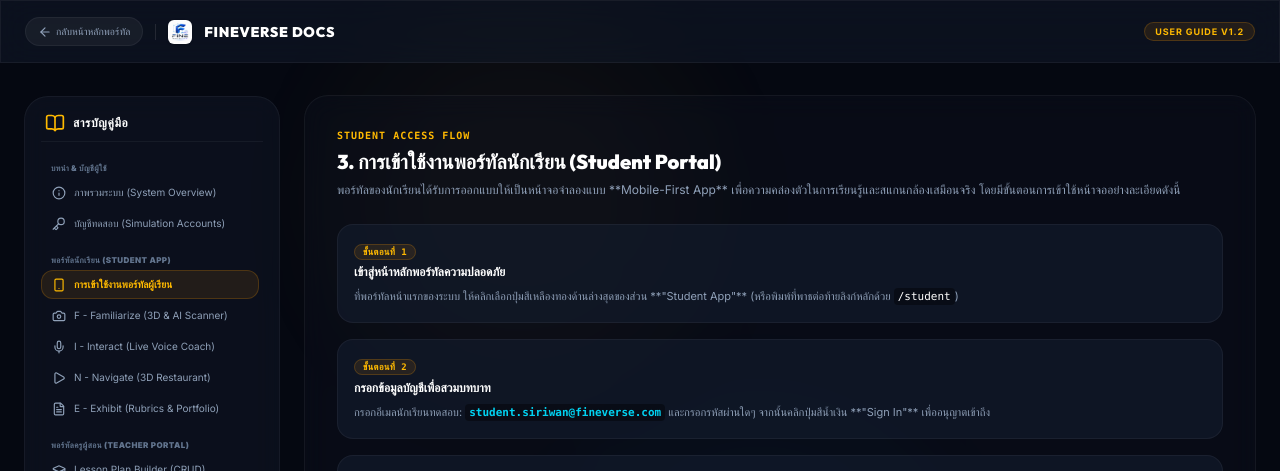
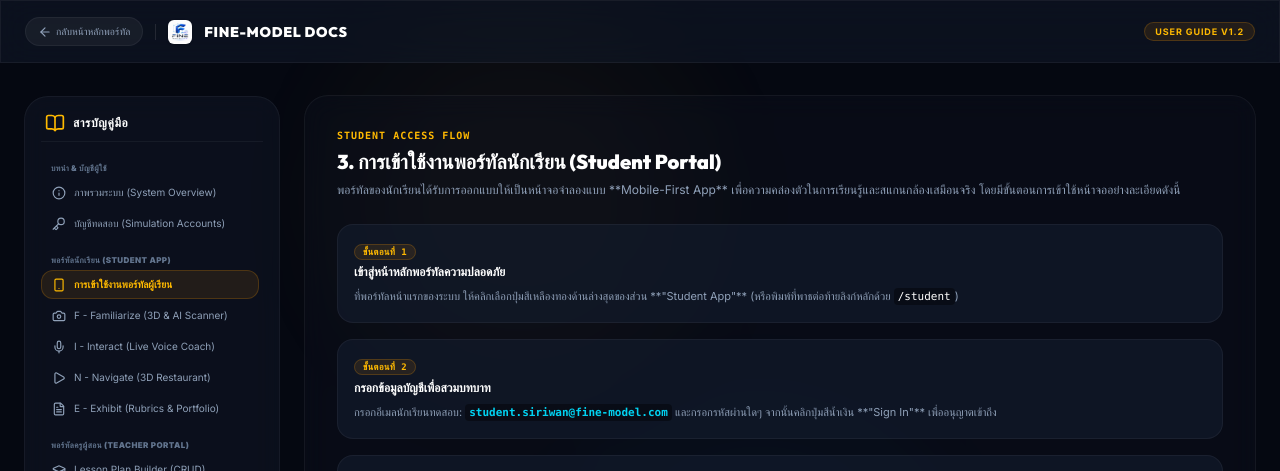
Before and after one commit to JSDevelops/fine-model-3d, a Next.js app: page /docs in a window 1280 px wide. Both pictures are taken after a click on the button "การเข้าใช้งานพอร์ทัลผู้เรียน". Shown: the top 471 px of the page. Built offline with nearby package versions, Linux system fonts and the light colour scheme.

Commit message:
feat: rename logo text and email domain from FINEVERSE to FINE-MODEL

```diff
--- a/src/app/admin/page.js
+++ b/src/app/admin/page.js
@@ -20,11 +20,11 @@
       setLoginError('กรุณากรอกอีเมลและรหัสผ่าน')
       return
     }
-    if (email.toLowerCase().includes('admin') || email.toLowerCase() === 'admin@fineverse.com') {
+    if (email.toLowerCase().includes('admin') || email.toLowerCase() === 'admin@fine-model.com') {
       setIsLoggedIn(true)
       setLoginError('')
     } else {
-      setLoginError('อีเมลผู้ใช้งานไม่ถูกต้อง (แนะนำใช้: admin@fineverse.com)')
+      setLoginError('อีเมลผู้ใช้งานไม่ถูกต้อง (แนะนำใช้: admin@fine-model.com)')
     }
   }
 
@@ -87,7 +87,7 @@
                     type="email"
                     value={email}
                     onChange={(e) => setEmail(e.target.value)}
-                    placeholder="admin@fineverse.com"
+                    placeholder="admin@fine-model.com"
                     className="w-full bg-slate-950/80 border border-white/5 rounded-xl pl-10 pr-4 py-2.5 text-xs text-slate-300 focus:outline-none focus:border-amber-500 font-mono"
                   />
                 </div>
--- a/src/app/docs/page.js
+++ b/src/app/docs/page.js
@@ -72,9 +72,9 @@
   ]
 
   const credentials = [
-    { role: "นักเรียน (Student)", email: "student.siriwan@fineverse.com", password: "รหัสผ่านใดก็ได้ (เช่น 123456)", desc: "สวมบทบาทเป็นผู้เรียนในการหมุนภาพโฮโลแกรม 3D, ใช้กล้อง AI Scanner ถ่ายภาพวิเคราะห์อุปกรณ์จริง, ฝึกสนทนาโต้ตอบเสียงสตรีมมิ่งสองทางกับ AI Coach, และประเมิน Rubrics ทักษะ" },
-    { role: "ครูผู้สอน (Teacher)", email: "pimjai@fineverse.com", password: "รหัสผ่านใดก็ได้ (เช่น 123456)", desc: "ใช้ออกแบบหลักสูตรวิชาบริการอาหารโรงแรมรายสัปดาห์ (F-I-N-E), กำหนด Prompt ทิศทางการแนะแนวของ AI Coach, ตรวจสอบรายงานผลสัมฤทธิ์ของนักเรียนรายห้อง, และออกแบบโมเดล 3D แบบเรียลไทม์" },
-    { role: "ผู้ดูแลระบบ (Admin)", email: "admin@fineverse.com", password: "รหัสผ่านใดก็ได้ (เช่น 123456)", desc: "ใช้ควบคุมผังการเชื่อมโยงระบบ (System Diagram), กำหนดสวิตช์เปิด-ปิดสิทธิ์แยกตามผู้ใช้ และสังเกตโครงสร้างตารางฐานข้อมูลหลักใน MySQL" }
+    { role: "นักเรียน (Student)", email: "student.siriwan@fine-model.com", password: "รหัสผ่านใดก็ได้ (เช่น 123456)", desc: "สวมบทบาทเป็นผู้เรียนในการหมุนภาพโฮโลแกรม 3D, ใช้กล้อง AI Scanner ถ่ายภาพวิเคราะห์อุปกรณ์จริง, ฝึกสนทนาโต้ตอบเสียงสตรีมมิ่งสองทางกับ AI Coach, และประเมิน Rubrics ทักษะ" },
+    { role: "ครูผู้สอน (Teacher)", email: "pimjai@fine-model.com", password: "รหัสผ่านใดก็ได้ (เช่น 123456)", desc: "ใช้ออกแบบหลักสูตรวิชาบริการอาหารโรงแรมรายสัปดาห์ (F-I-N-E), กำหนด Prompt ทิศทางการแนะแนวของ AI Coach, ตรวจสอบรายงานผลสัมฤทธิ์ของนักเรียนรายห้อง, และออกแบบโมเดล 3D แบบเรียลไทม์" },
+    { role: "ผู้ดูแลระบบ (Admin)", email: "admin@fine-model.com", password: "รหัสผ่านใดก็ได้ (เช่น 123456)", desc: "ใช้ควบคุมผังการเชื่อมโยงระบบ (System Diagram), กำหนดสวิตช์เปิด-ปิดสิทธิ์แยกตามผู้ใช้ และสังเกตโครงสร้างตารางฐานข้อมูลหลัก in MySQL" }
   ]
 
   const dbTables = {
@@ -338,7 +338,7 @@
                 <span className="text-[9px] uppercase tracking-wider bg-amber-500/10 text-amber-400 font-bold border border-amber-500/20 px-2 py-0.5 rounded-full font-mono">ขั้นตอนที่ 2</span>
                 <h3 className="text-xs font-bold text-white mt-1">กรอกข้อมูลบัญชีเพื่อสวมบทบาท</h3>
                 <p className="text-slate-400 text-[11px]">
-                  กรอกอีเมลนักเรียนทดสอบ: <code className="bg-black/40 px-1 py-0.5 rounded font-mono text-cyan-400 font-semibold">student.siriwan@fineverse.com</code> และกรอกรหัสผ่านใดๆ จากนั้นคลิกปุ่มสีน้ำเงิน **"Sign In"** เพื่ออนุญาตเข้าถึง
+                  กรอกอีเมลนักเรียนทดสอบ: <code className="bg-black/40 px-1 py-0.5 rounded font-mono text-cyan-400 font-semibold">student.siriwan@fine-model.com</code> และกรอกรหัสผ่านใดๆ จากนั้นคลิกปุ่มสีน้ำเงิน **"Sign In"** เพื่ออนุญาตเข้าถึง
                 </p>
               </div>
 
@@ -880,9 +880,9 @@
                   รายชื่อเจ้าหน้าที่ที่ลงทะเบียนสิทธิ์แอดมินและครูผู้ดูแลวิชาเรียน:
                 </p>
                 <ul className="list-disc pl-5 text-slate-300 text-[11px] space-y-1">
-                  <li><strong>สุทธิพจน์ ดีเลิศ (ADMIN):</strong> อีเมลเข้าใช้งาน `admin@fineverse.com` (สิทธิ์ Operator สูงสุด)</li>
-                  <li><strong>ครูพิมพ์ใจ แสนดี (TEACHER):</strong> อีเมลเข้าใช้งาน `pimjai@fineverse.com` (สิทธิ์จัดโครงสร้างแผนการสอนและคลัง 3D)</li>
-                  <li><strong>สิริวัลย์ เจริญดี (STUDENT):</strong> อีเมลเข้าใช้งาน `student.siriwan@fineverse.com` (สิทธิ์ผู้เรียนสแกนและโต้ตอบเสียงสด)</li>
+                  <li><strong>สุทธิพจน์ ดีเลิศ (ADMIN):</strong> อีเมลเข้าใช้งาน `admin@fine-model.com` (สิทธิ์ Operator สูงสุด)</li>
+                  <li><strong>ครูพิมพ์ใจ แสนดี (TEACHER):</strong> อีเมลเข้าใช้งาน `pimjai@fine-model.com` (สิทธิ์จัดโครงสร้างแผนการสอนและคลัง 3D)</li>
+                  <li><strong>สิริวัลย์ เจริญดี (STUDENT):</strong> อีเมลเข้าใช้งาน `student.siriwan@fine-model.com` (สิทธิ์ผู้เรียนสแกนและโต้ตอบเสียงสด)</li>
                 </ul>
               </div>
 
@@ -1052,8 +1052,8 @@
               <ArrowLeft className="w-3.5 h-3.5" /> กลับหน้าหลักพอร์ทัล
             </Link>
             <div className="h-4 w-px bg-white/10" />
-            <img src="/logo.png" alt="FINEVERSE Logo" className="w-6 h-6 object-contain rounded-md shadow bg-slate-950/20" />
-            <span className="font-heading text-sm font-black tracking-wider text-white">FINEVERSE DOCS</span>
+            <img src="/logo.png" alt="FINE-MODEL Logo" className="w-6 h-6 object-contain rounded-md shadow bg-slate-950/20" />
+            <span className="font-heading text-sm font-black tracking-wider text-white">FINE-MODEL DOCS</span>
           </div>
           <span className="text-[9px] uppercase bg-amber-500/10 text-amber-400 font-bold border border-amber-500/20 px-2.5 py-0.5 rounded-full tracking-widest">
             User Guide v1.2
--- a/src/app/page.js
+++ b/src/app/page.js
@@ -43,8 +43,8 @@
       <header className="glass-panel border-b border-white/5 py-4 px-6 relative z-10">
         <div className="max-w-6xl mx-auto flex justify-between items-center">
           <div className="flex items-center gap-3">
-            <img src="/logo.png" alt="FINEVERSE Logo" className="w-9 h-9 object-contain rounded-lg shadow-[0_0_10px_rgba(212,175,55,0.15)] bg-slate-950/20" />
-            <span className="font-heading text-sm font-black tracking-wider text-white">FINEVERSE</span>
+            <img src="/logo.png" alt="FINE-MODEL Logo" className="w-9 h-9 object-contain rounded-lg shadow-[0_0_10px_rgba(212,175,55,0.15)] bg-slate-950/20" />
+            <span className="font-heading text-sm font-black tracking-wider text-white">FINE-MODEL</span>
           </div>
           <div className="flex items-center gap-3">
             <Link
--- a/src/app/student/page.js
+++ b/src/app/student/page.js
@@ -28,11 +28,11 @@
       return
     }
     // Simulate validation
-    if (email.toLowerCase().includes('student') || email.toLowerCase() === 'student.siriwan@fineverse.com') {
+    if (email.toLowerCase().includes('student') || email.toLowerCase() === 'student.siriwan@fine-model.com') {
       setIsLoggedIn(true)
       setLoginError('')
     } else {
-      setLoginError('อีเมลผู้ใช้งานไม่ถูกต้อง (แนะนำใช้: student.siriwan@fineverse.com)')
+      setLoginError('อีเมลผู้ใช้งานไม่ถูกต้อง (แนะนำใช้: student.siriwan@fine-model.com)')
     }
   }
 
@@ -84,7 +84,7 @@
                     type="email"
                     value={email}
                     onChange={(e) => setEmail(e.target.value)}
-                    placeholder="student.siriwan@fineverse.com"
+                    placeholder="student.siriwan@fine-model.com"
                     className="w-full bg-slate-950/80 border border-white/5 rounded-xl pl-10 pr-4 py-2.5 text-xs text-slate-300 focus:outline-none focus:border-amber-500"
                   />
                 </div>
--- a/src/app/teacher/page.js
+++ b/src/app/teacher/page.js
@@ -22,11 +22,11 @@
       setLoginError('กรุณากรอกอีเมลและรหัสผ่าน')
       return
     }
-    if (email.toLowerCase().includes('teacher') || email.toLowerCase() === 'pimjai@fineverse.com') {
+    if (email.toLowerCase().includes('teacher') || email.toLowerCase() === 'pimjai@fine-model.com') {
       setIsLoggedIn(true)
       setLoginError('')
     } else {
-      setLoginError('อีเมลผู้ใช้งานไม่ถูกต้อง (แนะนำใช้: pimjai@fineverse.com)')
+      setLoginError('อีเมลผู้ใช้งานไม่ถูกต้อง (แนะนำใช้: pimjai@fine-model.com)')
     }
   }
 
@@ -81,7 +81,7 @@
                     type="email"
                     value={email}
                     onChange={(e) => setEmail(e.target.value)}
-                    placeholder="pimjai@fineverse.com"
+                    placeholder="pimjai@fine-model.com"
                     className="w-full bg-slate-950/80 border border-white/5 rounded-xl pl-10 pr-4 py-2.5 text-xs text-slate-300 focus:outline-none focus:border-amber-500"
                   />
                 </div>
--- a/src/components/admin/UserAccess.jsx
+++ b/src/components/admin/UserAccess.jsx
@@ -5,9 +5,9 @@
 
 export default function UserAccess() {
   const [users, setUsers] = useState([
-    { name: "สุทธิพจน์ ดีเลิศ", role: "ADMIN", email: "admin@fineverse.com", status: "Active" },
-    { name: "ครูพิมพ์ใจ แสนดี", role: "TEACHER", email: "pimjai@fineverse.com", status: "Active" },
-    { name: "สิริวัลย์ เจริญดี", role: "STUDENT", email: "student.siriwan@fineverse.com", status: "Active" }
+    { name: "สุทธิพจน์ ดีเลิศ", role: "ADMIN", email: "admin@fine-model.com", status: "Active" },
+    { name: "ครูพิมพ์ใจ แสนดี", role: "TEACHER", email: "pimjai@fine-model.com", status: "Active" },
+    { name: "สิริวัลย์ เจริญดี", role: "STUDENT", email: "student.siriwan@fine-model.com", status: "Active" }
   ])
 
   const [permissions, setPermissions] = useState({
```
